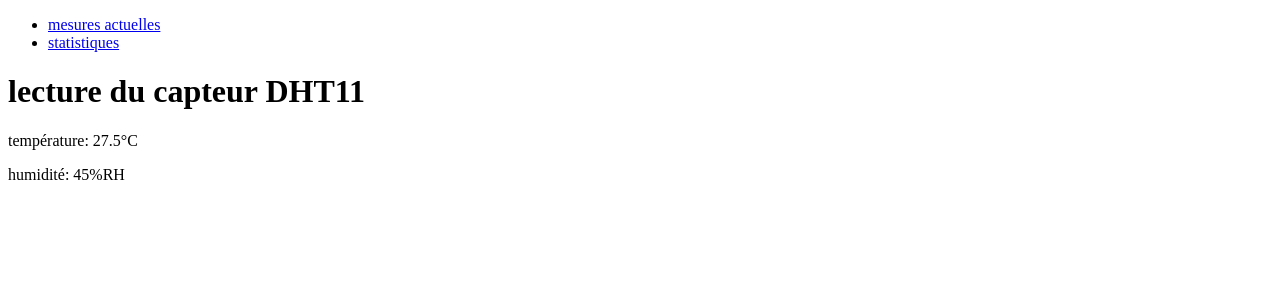
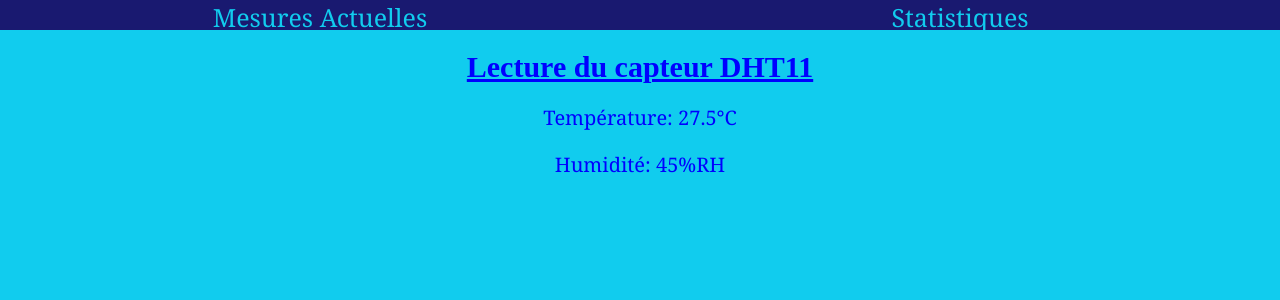
Before and after one commit to remace/dht11Reader, a Flask app: page / in a window 1280 px wide. Shown: the top 300 px of the page. Run offline with Flask 2, Linux system fonts and the light colour scheme.

Commit message:
apparence

```diff
--- a/mocks.py
+++ b/mocks.py
@@ -1,7 +1,7 @@
 class Mocks():
     DHT11 = {
-        'temperature' : 27.5,
-        'humidity' : 45
+        'temperature': 27.5,
+        'humidity': 45
     }
 
     POSTS = [
@@ -12,15 +12,12 @@ class Mocks():
         {'id': 5, 'temperature': 27.5, 'humidity': 45}
     ]
 
-
     @classmethod
     def DHT11_temp(cls):
-        print(cls.DHT11['temperature'])
         return cls.DHT11['temperature']
 
     @classmethod
     def DHT11_hum(cls):
-        print(cls.DHT11['humidity'])
         return cls.DHT11['humidity']
 
     @classmethod
--- /dev/null
+++ b/static/css/style.css
@@ -0,0 +1,77 @@
+body {
+    margin: 0;
+    padding: 0;
+    box-sizing: border-box;
+    background-color: #1ce;
+    color: blue;
+}
+
+h1 {
+    text-align: center;
+    text-decoration: underline;
+    font-size: 30px;
+}
+
+p {
+    text-align: center;
+    font-family: Cambria, Cochin, Georgia, Times, 'Times New Roman', serif;
+    font-size: 20px;
+}
+
+nav {
+    background-color: midnightblue;
+    width: 100%;
+    height: 30px;
+    padding: 0;
+}
+
+nav ul {
+    width: 100%;
+    padding: 0;
+    margin: 0;
+    text-decoration: none;
+    flex-direction: row;
+    display: flex;
+}
+
+nav ul li {
+    width: 50%;
+    list-style: none;
+    text-align: center;
+}
+
+nav ul li a {
+    font-family: Cambria, Cochin, Georgia, Times, 'Times New Roman', serif;
+    font-size: 25px;
+    color: #1ce;
+    text-decoration: none;
+    text-transform: capitalize;
+}
+
+table {
+    width: 50%;
+    margin: auto;
+    text-align: center;
+    border: solid blue;
+    border-collapse: collapse;
+}
+
+thead {
+    border: solid blue;
+}
+
+th {
+    border: solid blue;
+}
+
+tbody {
+    border: solid blue;
+}
+
+tr {
+    border: solid blue;
+}
+
+td {
+    border: solid blue;
+}
--- a/templates/layouts/default.html
+++ b/templates/layouts/default.html
@@ -6,6 +6,7 @@
     <meta name="viewport" content="width=device-width, initial-scale=1.0">
     <meta http-equiv="X-UA-Compatible" content="ie=edge">
     <title>DHT11</title>
+    <link rel="stylesheet" href={{ url_for( 'static', filename='css/style.css' )}} />
 </head>
 
 <body>
--- a/templates/pages/home.html
+++ b/templates/pages/home.html
@@ -1,5 +1,5 @@
 {% extends 'layouts/default.html' %} {% block body%}
-<h1>lecture du capteur DHT11</h1>
-<p>température: {{temperature}}°C</p>
-<p>humidité: {{humidity}}%RH</p>
+<h1>Lecture du capteur DHT11</h1>
+<p>Température: {{temperature}}°C</p>
+<p>Humidité: {{humidity}}%RH</p>
 {% endblock %}
--- a/templates/pages/stats.html
+++ b/templates/pages/stats.html
@@ -1,10 +1,9 @@
 {% extends 'layouts/default.html' %} {% block body%}
-<h1>statistiques enregistrées</h1>
+<h1>Statistiques enregistrées</h1>
 
 <table>
     <thead>
         <tr>
-            <th>id</th>
             <th>date du relevé </th>
             <th>temperature (°C)</th>
             <th>humidity (%RH)</th>
@@ -13,7 +12,6 @@
     <tbody>
         {% for post in posts %}
         <tr>
-            <td>{{post.id}}</td>
             <td>{{post.stated_at}}</td>
             <td>{{post.temperature}}</td>
             <td>{{post.humidity}}</td>
```
Also changed, not shown: database/db.sqlite3.
